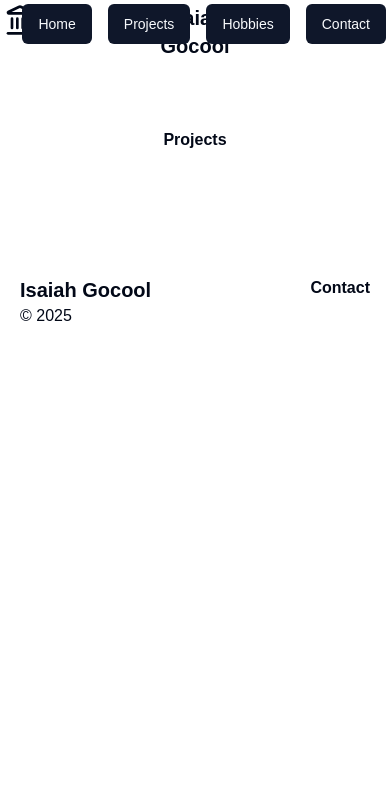
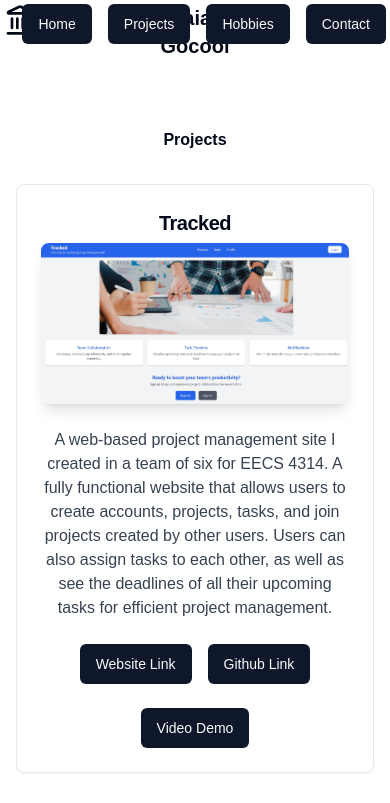
Before and after one commit to goIsaiah/mamas-website, a Next.js app: page /projects in a window 390 px wide. Shown: the top 803 px of the page. Built offline with nearby package versions, Linux system fonts and the light colour scheme.

Commit message:
Fixed clicking on images in projects

```diff
--- a/src/app/projects/page.tsx
+++ b/src/app/projects/page.tsx
@@ -20,6 +20,58 @@ export default function Home() {
   return (
     <section id="projects" className="py-16">
       <h2 className="text-4x1 font-bold text-center">Projects</h2>
+      <motion.div
+        initial="hidden"
+        animate="visible"
+        variants={{ hidden: {}, visible: { transition: { staggerChildren: 0.2 } }, }}
+        className="grid grid-cols-1 sm:grid-cols-2 md:grid-cols-3 lg:grid-cols-4 xl:grid-cols-6 gap-8 px-4 mt-8"
+      >
+        {projects.map((project,idx) => (
+          <motion.div
+            key={idx}
+            variants={{ hidden: { opacity: 0, y: 50 }, visible: { opacity: 1, y: 0 }, }} transition={{ duration: 0.6 }} whileHover={{ y: -10, scale: 1.03 }}
+          >
+            <Card className="w-full flex flex-col items-center text-center">
+              <CardHeader>
+                <CardTitle className="text-xl font-bold">
+                  {project.title}
+                </CardTitle>
+                <div className="mt-4">
+                  <img src={project.image} alt={`${project.title} Screenshot`} className="w-full h-auto rounded-lg shadow-lg cursor-pointer" onClick={() => setSelectedImage(project.image)} />
+                </div>
+              </CardHeader>
+              <CardContent className="px-6 pb-6">
+                <p className="text-gray-700">{project.description}</p>
+                <div className="mt-4 flex flex-wrap justify-center gap-4">
+                  {project.links.map((link, linkIdx) => ( <Link key={linkIdx} href={link.href}> <Button className="mt-2">{link.label}</Button> </Link> ))}
+                </div>
+              </CardContent>
+            </Card>
+          </motion.div>
+        ))}
+      </motion.div>
+
+      <AnimatePresence>
+        {selectedImage && (
+          <motion.div
+            initial={{ opacity: 0 }}
+            animate={{ opacity: 1 }}
+            exit={{ opacity: 0}}
+            className="fixed inset-0 bg-black bg-opacity-70 flex items-center justify-center z-50"
+            onClick={() => setSelectedImage(null)}
+          >
+            <motion.div
+              initial={{ scale: 0.8, opacity: 0 }}
+              animate={{ scale: 1, opacity: 1 }}
+              exit={{ scale: 0.8, opacity: 0 }}
+              className="bg-white rounded-lg shadow-lg max-w-4xl w-full p-4"
+              onClick={(e) => e.stopPropagation()}
+            >
+              <img src={selectedImage} alt="Expanded" className="w-full h-auto rounded-lg" />
+            </motion.div>
+          </motion.div>
+        )}
+      </AnimatePresence>
     </section>
-  )
+  );
 }
```
